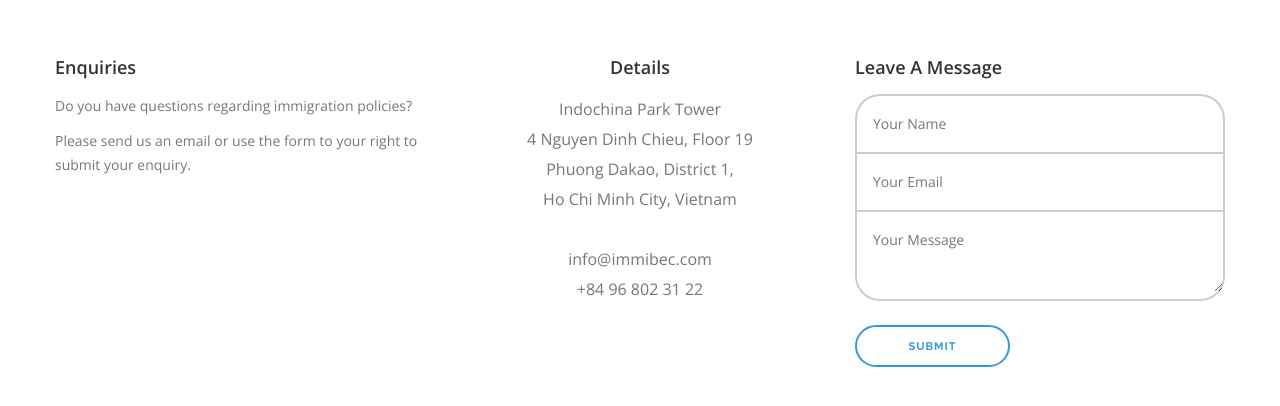
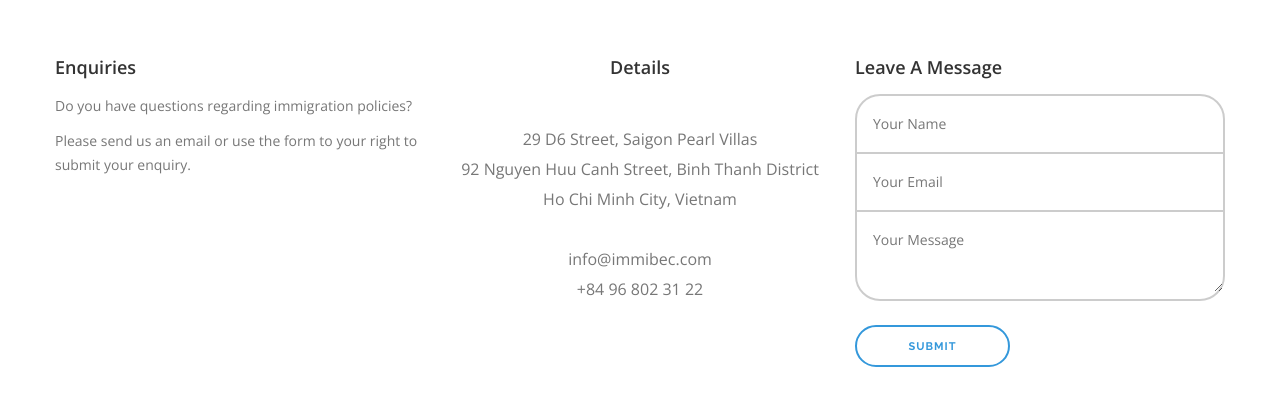
Before and after one commit to ImmibecLTD/vn, a plain HTML site: page contact.html in a window 1280 px wide. Shown: the part 594-1000 px from the top of the page. Drawn offline with nearby package versions, Linux system fonts and the light colour scheme; files that its build step writes are made by us from their sources.

Commit message:
Update contact.html

```diff
--- a/contact.html
+++ b/contact.html
@@ -116,10 +116,10 @@
 
 						<div class="col-sm-4 text-center">
 							<h5>Details</h5>
-							<p class="lead">Indochina Park Tower
-							<br>4 Nguyen Dinh Chieu, Floor 19
-							<br>Phuong Dakao, District 1,
-							<br>Ho Chi Minh City,&nbsp;Vietnam<br><br>info@immibec.com
+							<p class="lead"><br>
+								29 D6 Street, Saigon Pearl Villas<br>
+								92 Nguyen Huu Canh Street, Binh Thanh District<br>
+							Ho Chi Minh City,&nbsp;Vietnam<br><br>info@immibec.com
 							<br>+84 96 802 31 22<br></p>
 						</div>
 
```
